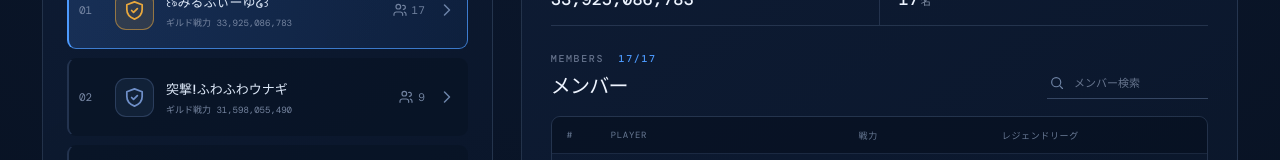
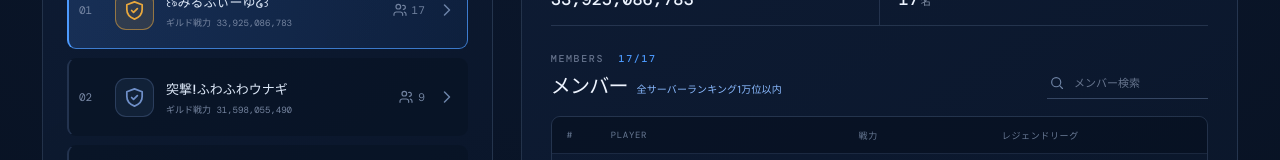
Before and after one commit to neo48478-collab/grand-battle-analysis, a React (Vite) app: page / in a window 1280 px wide. Shown: the part 634-794 px from the top of the page. Built offline with nearby package versions, Linux system fonts and the light colour scheme.

Commit message:
feat: label top 10000 member ranking

```diff
--- a/src/main.jsx
+++ b/src/main.jsx
@@ -364,7 +364,7 @@ function App() {
             {selectedGuild ? <>
               <div className="guild-detail-head"><div className="detail-title"><div className="guild-emblem large"><Icon name="shield" size={30} /></div><div><p className="section-kicker">SELECTED GUILD <span>RANK {selectedGuild.rank}</span></p><h3>{selectedGuild.name}</h3><span className="detail-meta">{group?.label ?? '—'} / {world?.label ?? '—'}</span></div></div><button className="outline-button"><Icon name="sword" size={16} />詳細</button></div>
               <div className="metric-row"><div><span>総合戦闘力</span><strong>{formatNumber(selectedGuild.power)}</strong></div><div><span>メンバー</span><strong>{selectedGuild.members.length}<small> 名</small></strong></div></div>
-              <div className="members-heading"><div><p className="section-kicker">MEMBERS <span>{filteredMembers.length}/{selectedGuild.members.length}</span></p><h3>メンバー</h3></div><label className="mini-search"><Icon name="search" size={16} /><input value={memberQuery} onChange={(event) => setMemberQuery(event.target.value)} placeholder="メンバー検索" aria-label="メンバー検索" /></label></div>
+              <div className="members-heading"><div><p className="section-kicker">MEMBERS <span>{filteredMembers.length}/{selectedGuild.members.length}</span></p><h3 className="members-title">メンバー <span className="member-scope-note">全サーバーランキング1万位以内</span></h3></div><label className="mini-search"><Icon name="search" size={16} /><input value={memberQuery} onChange={(event) => setMemberQuery(event.target.value)} placeholder="メンバー検索" aria-label="メンバー検索" /></label></div>
               <div className="member-table-wrap"><div className="member-table-head"><span>#</span><span>PLAYER</span><span>戦力</span><span>レジェンドリーグ</span></div>{filteredMembers.map((member) => { const rawParty = member.party ?? partyPresets[(member.rank - 1) % partyPresets.length]; const party = rawParty.map((character) => typeof character === 'string' ? character : character?.name ?? character?.characterName ?? ''); return <div className="member-row" key={member.name}><span className={`member-rank ${member.rank <= 3 ? 'top' : ''}`}>{String(member.rank).padStart(2, '0')}</span><div className="player-cell"><span className={`avatar status-${member.status}`}>{member.name.slice(0, 1)}</span><span><strong>{member.name}</strong><small>{member.role}</small></span></div><strong className="power-cell">{formatNumber(member.power)}</strong><span className="party-cell"><span className="party-icons">{party.slice(0, 5).map((character, index) => <span className="party-chip" key={`${character}-${index}`} aria-label="パーティーメンバー">{character.slice(0, 1)}</span>)}</span></span></div> })}</div>
             </> : <div className="empty-state large-empty"><Icon name="shield" size={38} /><strong>{dataStatus === 'pending' ? '上流データ接続待ち' : 'ギルドを選択してください'}</strong><span>{dataStatus === 'pending' ? '実際のギルドデータを接続するとメンバーが表示されます。' : '一覧からギルドをタップするとメンバーが表示されます。'}</span></div>}
           </section>
--- a/src/styles.css
+++ b/src/styles.css
@@ -84,6 +84,8 @@ select option { background: #0e1b31; }
 .metric-row strong { color: #edf4ff; font-family: 'DM Mono', monospace; font-size: 17px; }
 .metric-row small { color: #8795ab; font-family: 'Manrope', sans-serif; font-size: 10px; font-weight: 400; }
 .members-heading { align-items: flex-end; margin-bottom: 17px; }
+.members-title { align-items: baseline; display: flex; flex-wrap: wrap; gap: 9px; }
+.member-scope-note { color: #8abaff; font-size: 10px; font-weight: 500; letter-spacing: .01em; white-space: nowrap; }
 .mini-search { align-items: center; border-bottom: 1px solid var(--line-strong); color: #6e83a4; display: flex; gap: 7px; max-width: 170px; padding: 7px 2px; }
 .mini-search input { color: #e1ecff; font-size: 11px; }
 .member-table-wrap { border: 1px solid var(--line); border-radius: 9px; overflow: hidden; }
```
